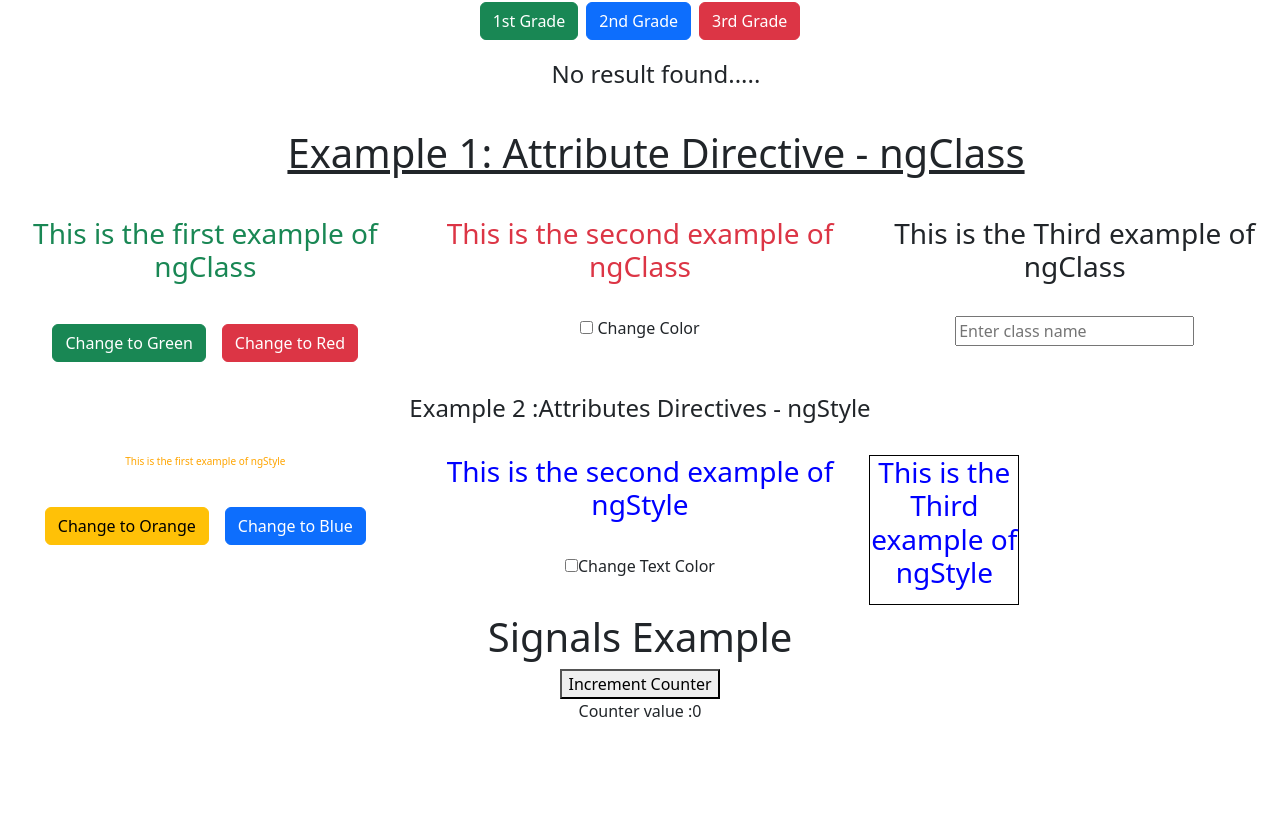
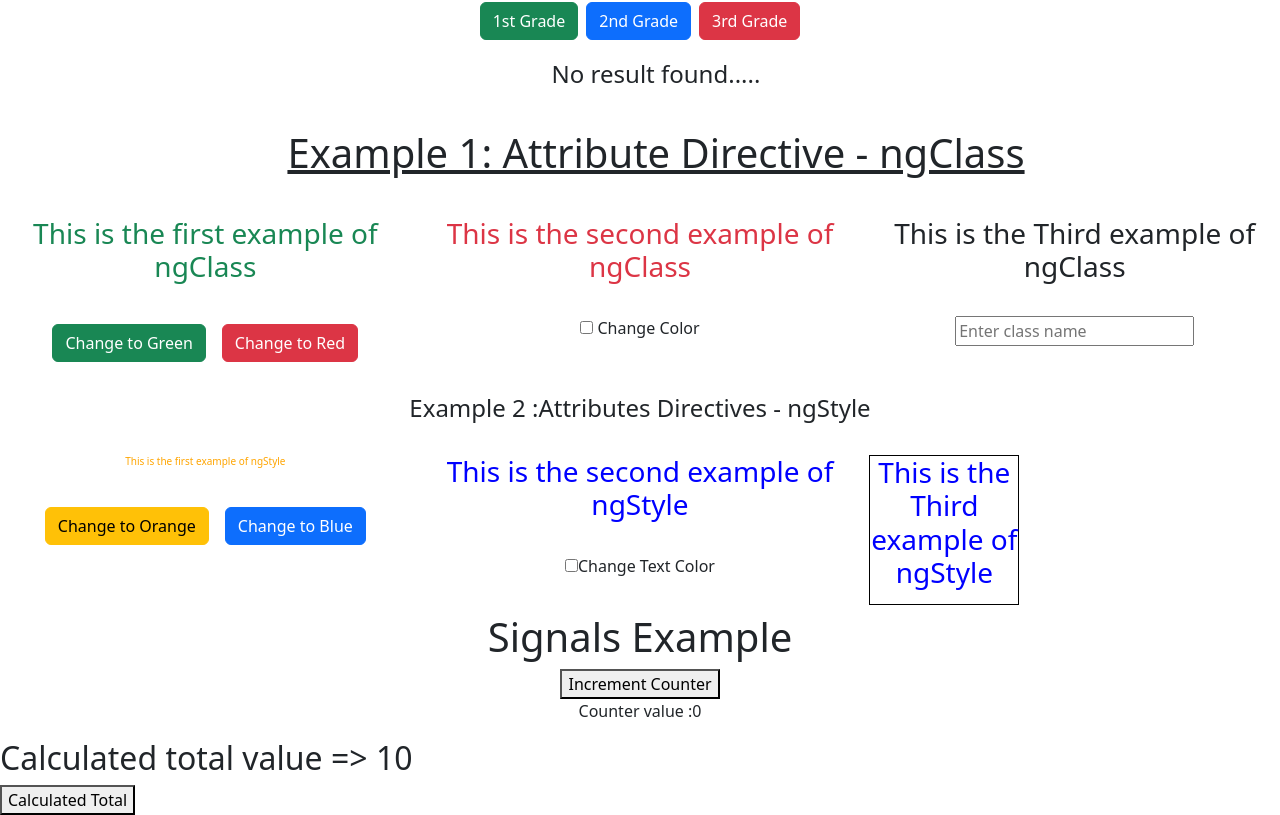
Before and after one commit to sahilkhatiwada/Angular_Learning, an Angular app: page / in a window 1280 px wide. Shown: the part 2115-2930 px from the top of the page. Before the commit the page ends 2854 px from the top, so only its background shows below. Built offline with nearby package versions, Linux system fonts and the light colour scheme.

Commit message:
Linked_signals

```diff
--- a/src/app/app.component.html
+++ b/src/app/app.component.html
@@ -6,4 +6,5 @@
 <app-attribute-directives></app-attribute-directives>
 <app-attributes-directives-ng-style></app-attributes-directives-ng-style>
 <app-signals></app-signals>
+<app-linked-signal></app-linked-signal>
 <router-outlet />
--- a/src/app/app.component.ts
+++ b/src/app/app.component.ts
@@ -8,6 +8,7 @@
 import { AttributeDirectivesComponent } from './attribute-directives/attribute-directives.component';
 import { AttributesDirectivesNgStyleComponent } from './attributes-directives-ng-style/attributes-directives-ng-style.component';
 import { SignalsComponent } from './signals/signals.component';
+import { LinkedSignalComponent } from './linked-signal/linked-signal.component';
 
 @Component({
   selector: 'app-root',
@@ -20,7 +21,8 @@
     StructuralDirectiveNgswitchVsSwitchComponent,
     AttributeDirectivesComponent,
     AttributesDirectivesNgStyleComponent,
-    SignalsComponent
+    SignalsComponent,
+    LinkedSignalComponent
   ],
   templateUrl: './app.component.html',
   styleUrl: './app.component.css',
--- /dev/null
+++ b/src/app/linked-signal/linked-signal.component.html
@@ -0,0 +1,4 @@
+<div>
+    <h2>Calculated total value => {{total()}}</h2>
+    <button (click)="calculate()"> Calculated Total</button>
+</div>
--- /dev/null
+++ b/src/app/linked-signal/linked-signal.component.ts
@@ -0,0 +1,27 @@
+import { Component, computed, linkedSignal, signal } from '@angular/core';
+
+@Component({
+  selector: 'app-linked-signal',
+  imports: [],
+  templateUrl: './linked-signal.component.html',
+  styleUrl: './linked-signal.component.css'
+})
+export class LinkedSignalComponent {
+ quantitySignal = signal(1);
+ price = 10;
+//  total = computed(() => {
+//   return this.quantitySignal() * this.price;
+//  })
+  // total = linkedSignal(() => {
+  //   return this.quantitySignal() * this.price;
+  // });
+
+ total = linkedSignal({
+  source : this.quantitySignal,
+  computation : () => this.quantitySignal() * this.price,
+  // equal : (a:any, b:any) => a === b
+ })
+ calculate(){
+  this.quantitySignal.set(10);
+ }
+}
```
Also changed, not shown: src/app/linked-signal/linked-signal.component.css (added), 1 other file (tests, documents, lock files or other folders).
